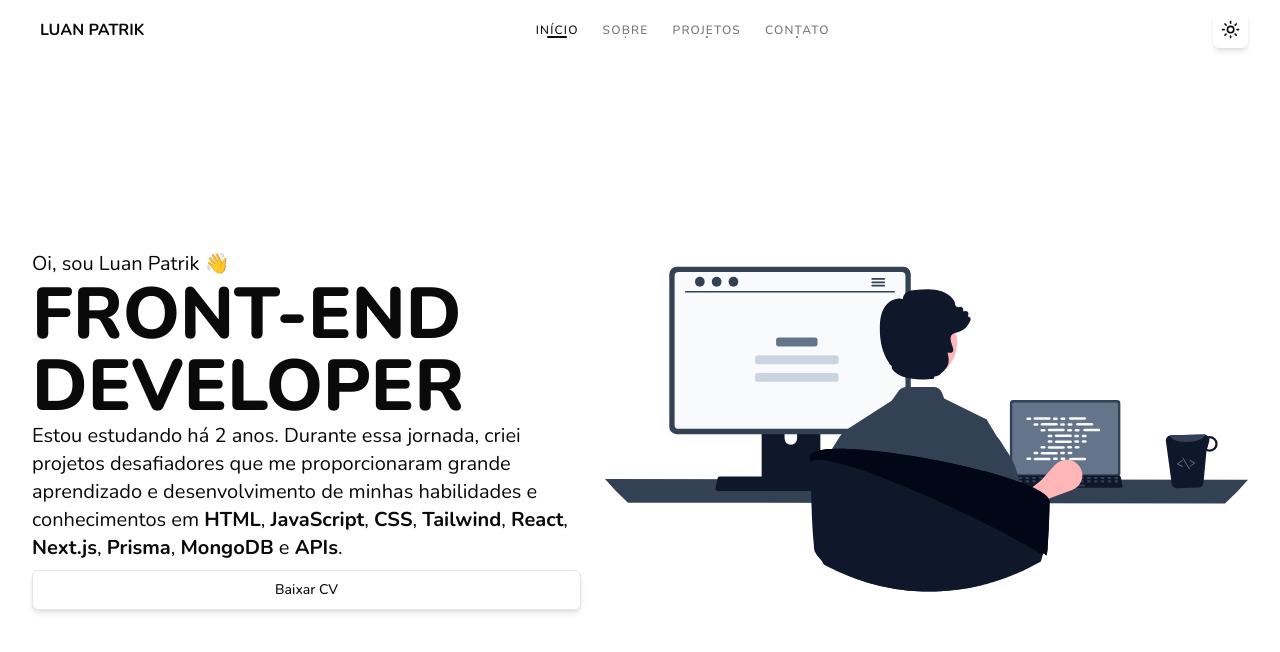
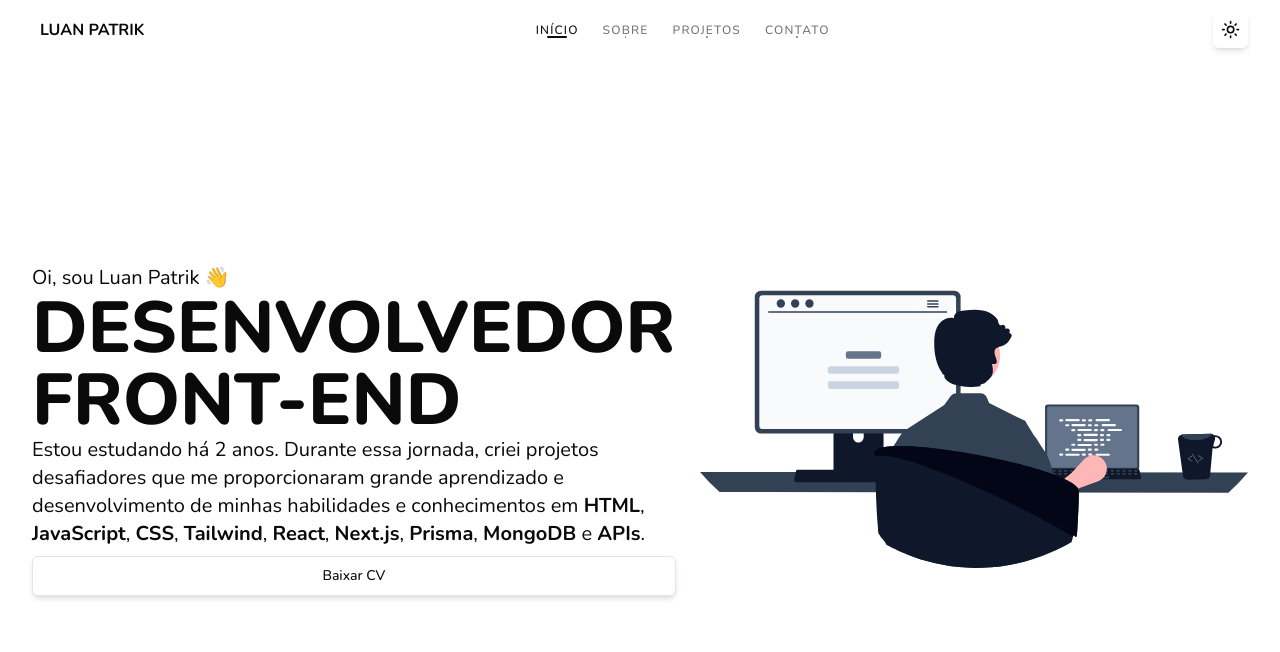
Before and after one commit to luan-patrik/my-portfolio, a Next.js app: page / in a window 1280 px wide. Shown: the top 652 px of the page. Built offline with nearby package versions, Linux system fonts and the light colour scheme.

Commit message:
feat: changed english to portuguese

```diff
--- a/src/components/Home.tsx
+++ b/src/components/Home.tsx
@@ -19,10 +19,10 @@ const Home = () => {
               <h1 className='text-base font-normal md:text-xl'>
                 Oi, sou Luan Patrik 👋
               </h1>
-              <h2 className='text-4xl font-extrabold sm:text-5xl md:text-6xl lg:text-7xl 2xl:text-8xl'>
-                <span>FRONT-END</span>
+              <h2 className='xs:text-3xl text-2xl font-extrabold sm:text-5xl md:text-6xl lg:text-7xl 2xl:text-8xl'>
+                DESENVOLVEDOR
                 <br />
-                <span>DEVELOPER</span>
+                FRONT-END
               </h2>
               <p className='lg:3/4 max-w-2xl text-base font-normal leading-6 md:text-xl'>
                 Estou estudando há {years} anos. Durante essa jornada, criei
```
